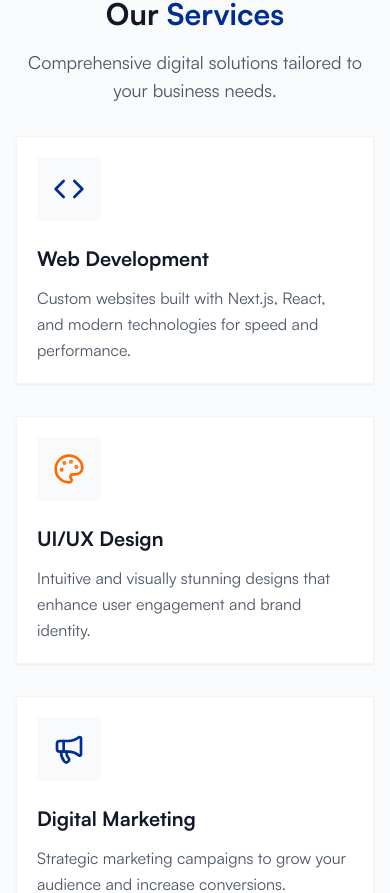
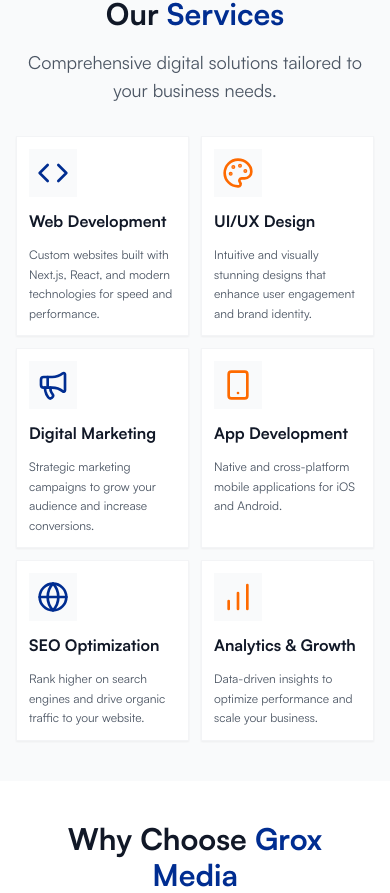
Before and after one commit to riteshk-007/grox-media, a Next.js app: page / in a window 390 px wide. Shown: the part 1387-2280 px from the top of the page. Built offline with nearby package versions, Linux system fonts and the light colour scheme.

Commit message:
refactor Services and Testimonials components for improved layout and responsiveness; adjust spacing and text sizes for better visual consistency

```diff
--- a/src/components/Services.tsx
+++ b/src/components/Services.tsx
@@ -62,7 +62,7 @@ const Services = () => {
           </p>
         </div>
 
-        <div className="grid grid-cols-1 md:grid-cols-2 lg:grid-cols-3 gap-8">
+        <div className="grid grid-cols-2 lg:grid-cols-3 gap-3 md:gap-8">
           {services.map((service, index) => (
             <motion.div
               key={index}
@@ -70,15 +70,15 @@ const Services = () => {
               whileInView={{ opacity: 1, y: 0 }}
               transition={{ duration: 0.5, delay: index * 0.1 }}
               viewport={{ once: true }}
-              className="bg-white p-5 shadow-sm hover:shadow-md transition-shadow border border-gray-100"
+              className="bg-white p-3 md:p-5 shadow-sm hover:shadow-md transition-shadow border border-gray-100"
             >
-              <div className="mb-6 bg-gray-50 w-16 h-16 flex items-center justify-center">
+              <div className="mb-3 md:mb-6 bg-gray-50 md:w-16 md:h-16 w-12 h-12 flex items-center justify-center">
                 {service.icon}
               </div>
-              <h3 className="text-xl font-bold text-gray-900 mb-3">
+              <h3 className="text-base md:text-xl font-bold text-gray-900 mb-3">
                 {service.title}
               </h3>
-              <p className="text-gray-600 leading-relaxed">
+              <p className="text-gray-600 leading-relaxed text-xs md:text-base">
                 {service.description}
               </p>
             </motion.div>
--- a/src/components/Testimonials.tsx
+++ b/src/components/Testimonials.tsx
@@ -44,7 +44,7 @@ const Testimonials = () => {
   return (
     <section className="md:py-16 py-10 bg-white overflow-hidden">
       <div className="max-w-7xl mx-auto px-6 mb-16 text-center">
-        <h2 className="text-3xl md:text-5xl font-bold text-gray-900 mb-6">
+        <h2 className="text-3xl md:text-5xl font-bold text-gray-900 mb-3 md:mb-6">
           Trusted by <span className="text-groxBlue">Industry Leaders</span>
         </h2>
         <p className="text-lg text-gray-600 max-w-2xl mx-auto">
```
